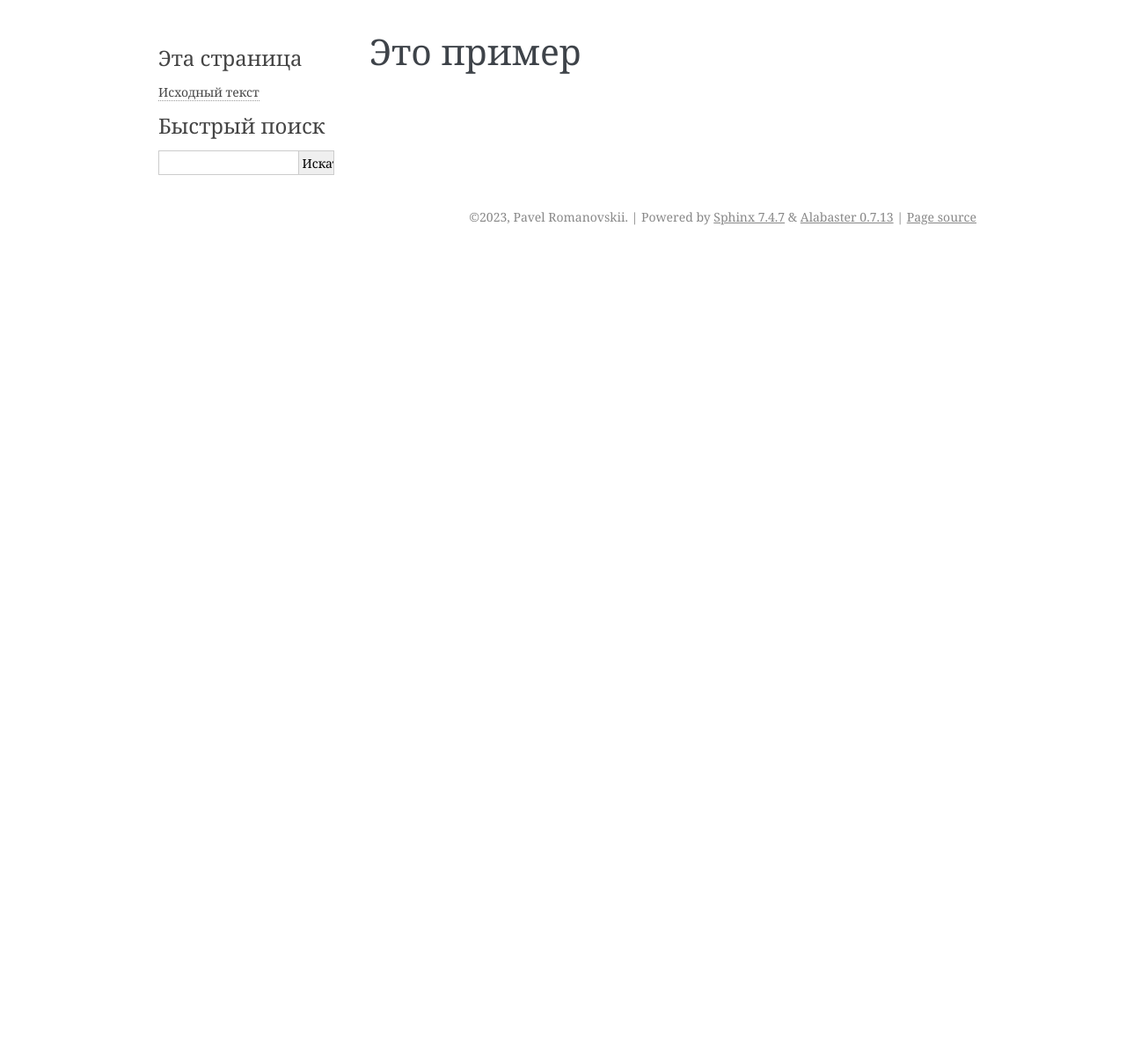
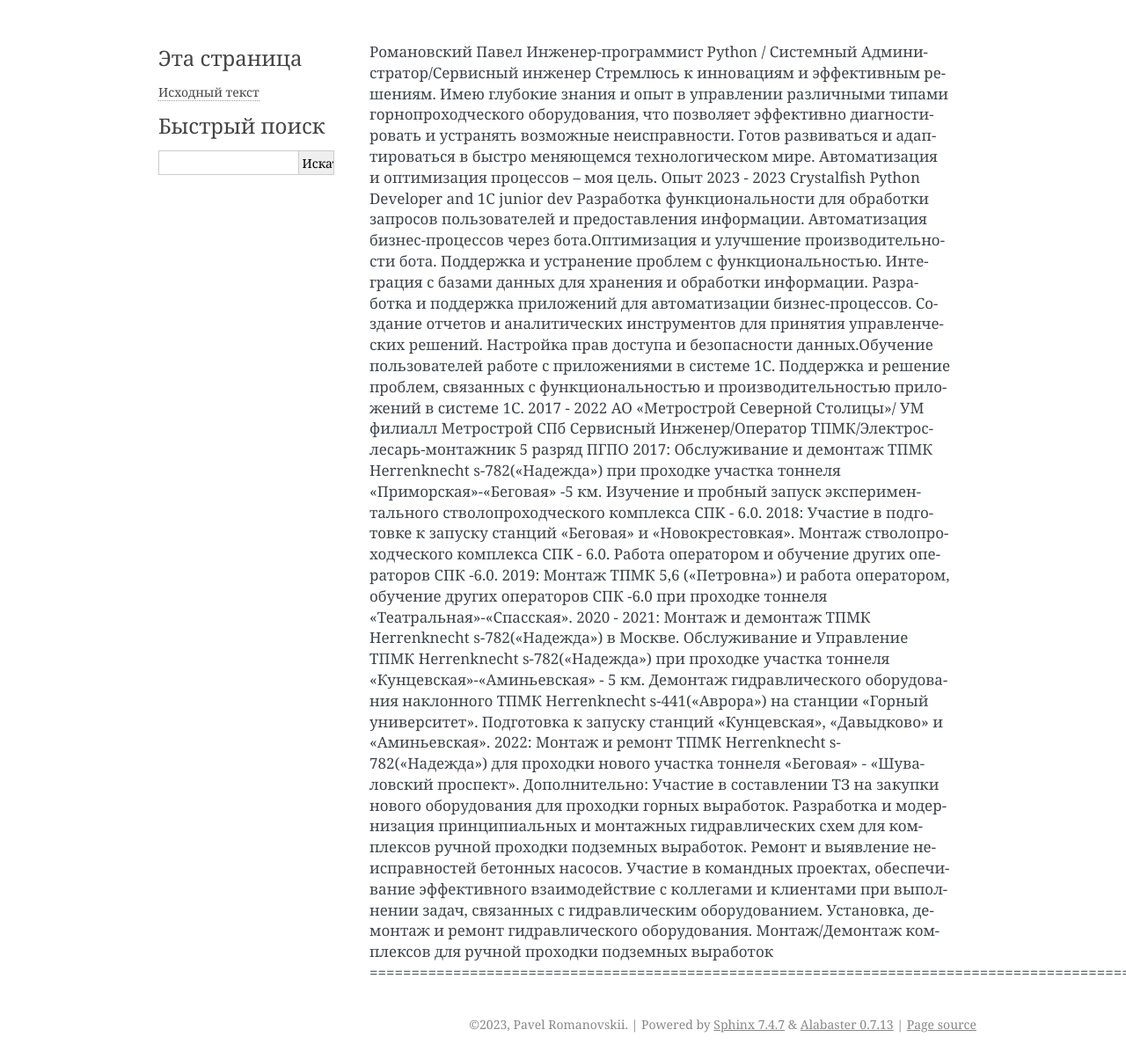
Before and after one commit to patronhill/Tatlinquiz, a Sphinx documentation site: the page built from docs/source/example.rst, in a window 1280 px wide. Shown: the whole page at 88% size. Built offline with Sphinx 7.4.7, drawn with Linux system fonts in a browser that asks for light colours; before the commit the page ends 900 px from its top, so only the background shows below that.

Commit message:
Пример заполнения

```diff
--- a/docs/source/example.rst
+++ b/docs/source/example.rst
@@ -1,2 +1,18 @@
-Это пример
-==========
+Романовский Павел
+Инженер-программист Python / Системный Администратор/Сервисный инженер
+Стремлюсь к инновациям и эффективным решениям. Имею глубокие знания и опыт в управлении различными типами горнопроходческого оборудования, что позволяет эффективно диагностировать и устранять возможные неисправности. Готов развиваться и адаптироваться в быстро меняющемся технологическом мире. Автоматизация и оптимизация процессов – моя цель.
+Опыт
+2023 - 2023
+Crystalfish
+Python Developer and 1C junior dev
+Разработка функциональности для обработки запросов пользователей и предоставления информации. Автоматизация бизнес-процессов через бота.Оптимизация и улучшение производительности бота. Поддержка и устранение проблем с функциональностью. Интеграция с базами данных для хранения и обработки информации. Разработка и поддержка приложений для автоматизации бизнес-процессов. Создание отчетов и аналитических инструментов для принятия управленческих решений. Настройка прав доступа и безопасности данных.Обучение пользователей работе с приложениями в системе 1С. Поддержка и решение проблем, связанных с функциональностью и производительностью приложений в системе 1С.
+2017 - 2022
+АО "Метрострой Северной Столицы"/ УМ филиалл Метрострой СПб
+Сервисный Инженер/Оператор ТПМК/Электрослесарь-монтажник 5 разряд ПГПО
+2017: Обслуживание и демонтаж ТПМК Herrenknecht s-782(«Надежда») при проходке участка тоннеля «Приморская»-«Беговая» -5 км. Изучение и пробный запуск экспериментального стволопроходческого комплекса СПK - 6.0.
+2018: Участие в подготовке к запуску станций «Беговая» и «Новокрестовкая». Монтаж стволопроходческого комплекса СПK - 6.0. Работа оператором и обучение других операторов СПК -6.0.
+2019: Монтаж ТПМК 5,6 («Петровна») и работа оператором, обучение других операторов СПК -6.0 при проходке тоннеля «Театральная»-«Спасская».
+2020 - 2021: Монтаж и демонтаж ТПМК Herrenknecht s-782(«Надежда») в Москве. Обслуживание и Управление ТПМК Herrenknecht s-782(«Надежда») при проходке участка тоннеля «Кунцевская»-«Аминьевская» - 5 км. Демонтаж гидравлического оборудования наклонного ТПМК Herrenknecht s-441(«Аврора») на станции «Горный университет». Подготовка к запуску станций «Кунцевская», «Давыдково» и «Аминьевская».
+2022: Монтаж и ремонт ТПМК Herrenknecht s-782(«Надежда») для проходки нового участка тоннеля «Беговая» - «Шуваловский проспект».
+Дополнительно: Участие в составлении ТЗ на закупки нового оборудования для проходки горных выработок. Разработка и модернизация принципиальных и монтажных гидравлических схем для комплексов ручной проходки подземных выработок. Ремонт и выявление неисправностей бетонных насосов. Участие в командных проектах, обеспечивание эффективного взаимодействие с коллегами и клиентами при выполнении задач, связанных с гидравлическим оборудованием. Установка, демонтаж и ремонт гидравлического оборудования. Монтаж/Демонтаж комплексов для ручной проходки подземных выработок
+===========================================================================================================================================================
```
Also changed, not shown: 3 other files.
